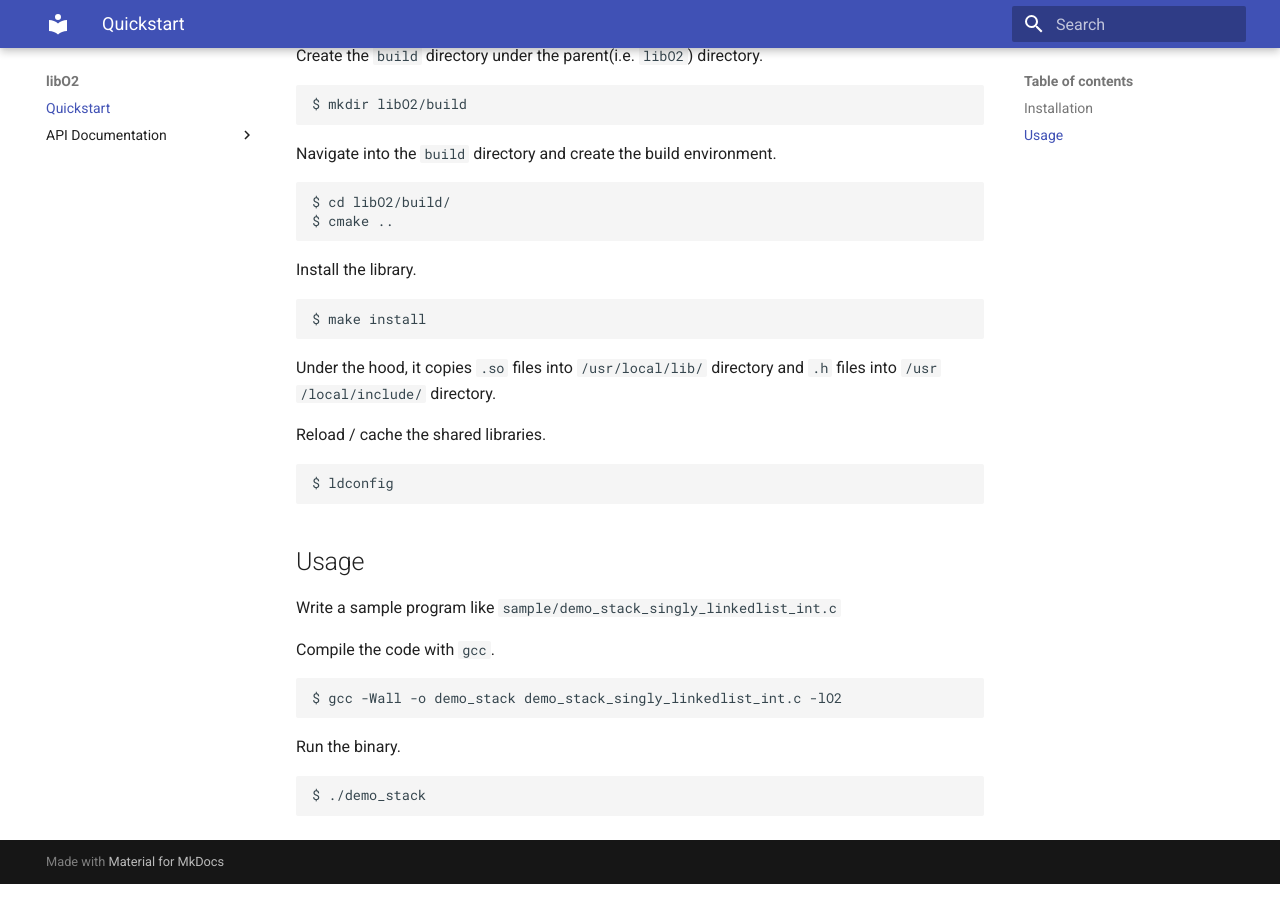
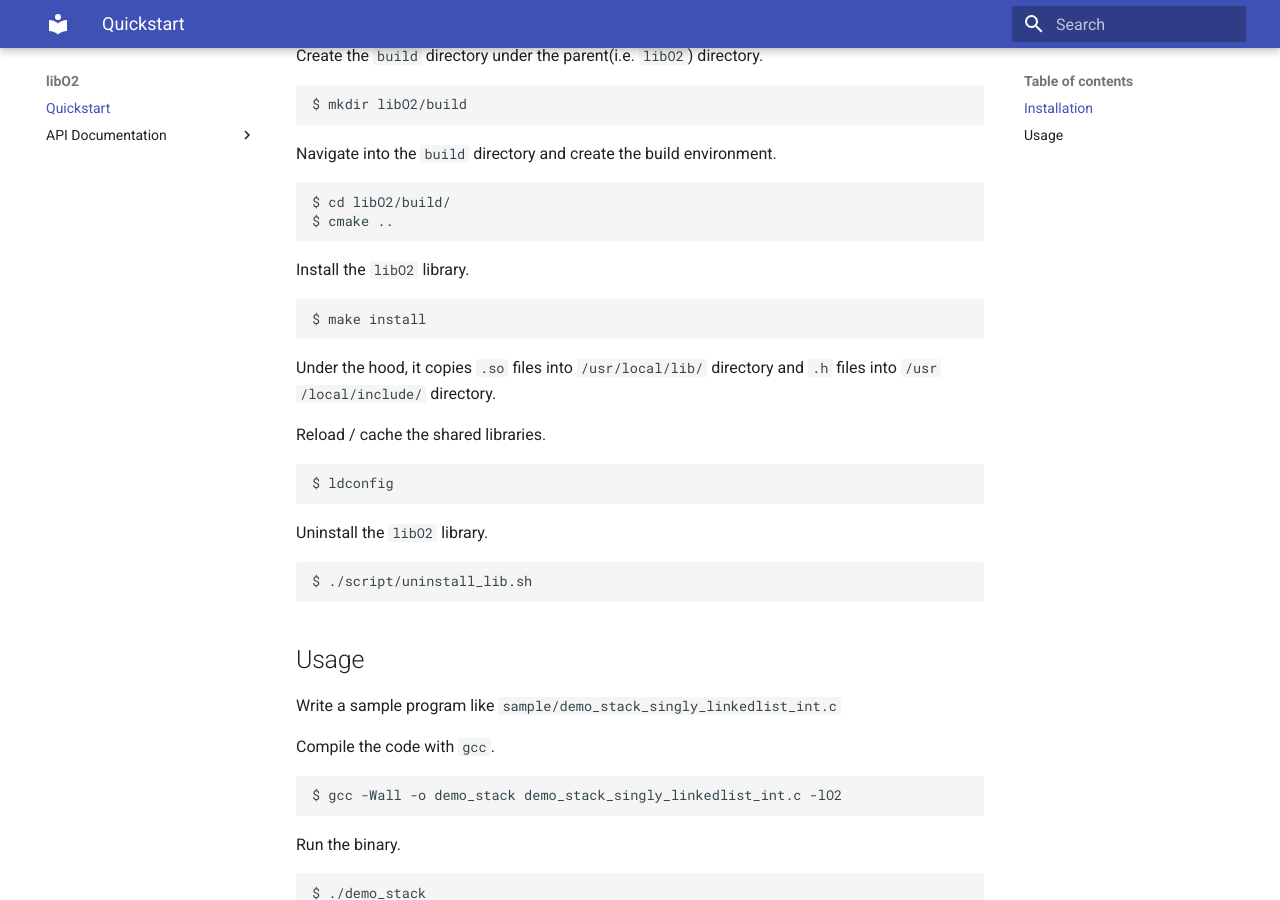
Before and after one commit to greyshell/libO2, an MkDocs documentation site: the page built from docs/index.md, in a window 1280 px wide and 900 px high, scrolled down 509 px. Built offline with MkDocs 1.6.1 and Material for MkDocs 9.7.7, drawn with Linux system fonts in a browser that asks for light colours.

Commit message:
[skip travis] Test docs

```diff
--- a/docs/index.md
+++ b/docs/index.md
@@ -26,7 +26,7 @@
     $ cd libO2/build/
     $ cmake ..
 
-Install the library.
+Install the `libO2` library.
 
     $ make install
 
@@ -36,6 +36,10 @@
 Reload / cache the shared libraries.
 
     $ ldconfig
+
+Uninstall the `libO2` library.
+
+    $ ./script/uninstall_lib.sh
 
 ## Usage
 
```
